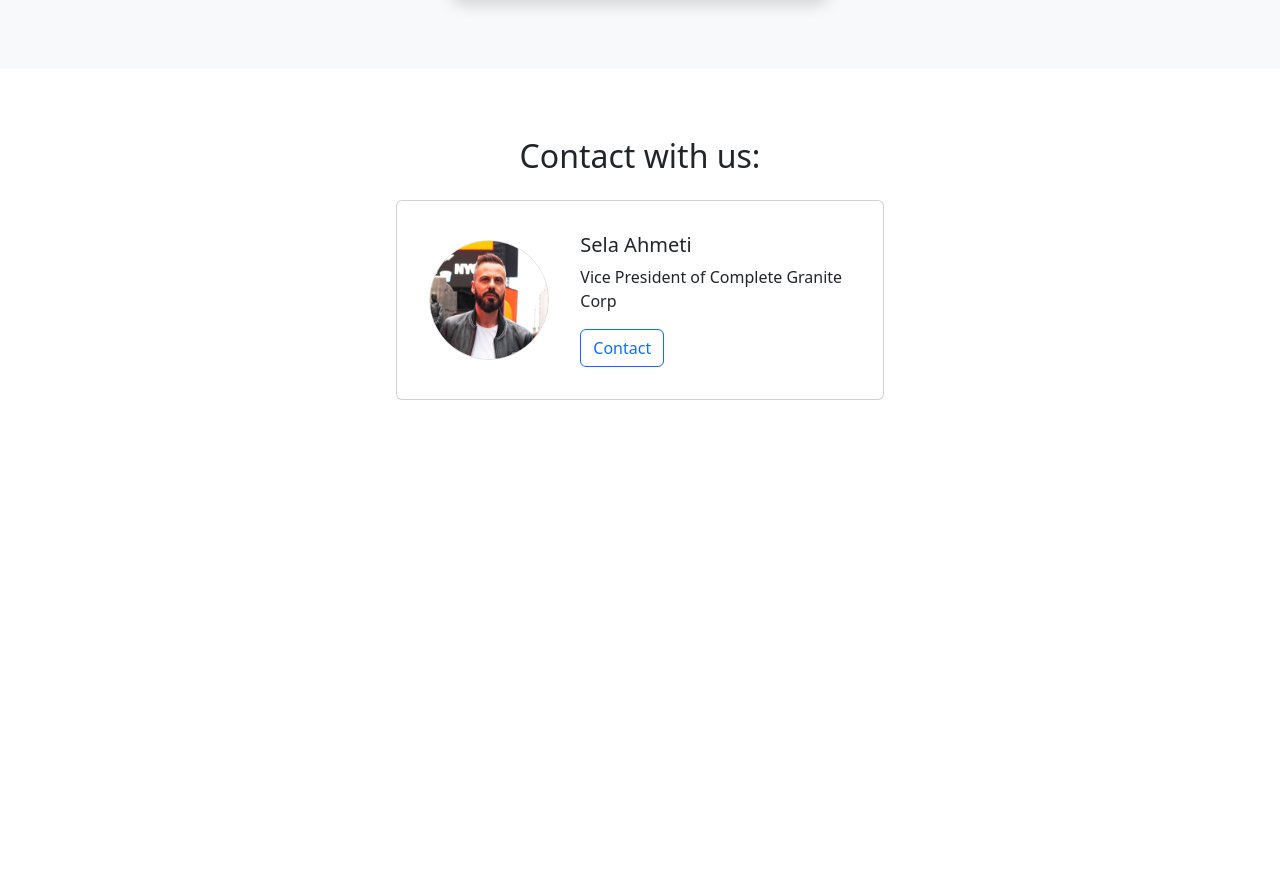
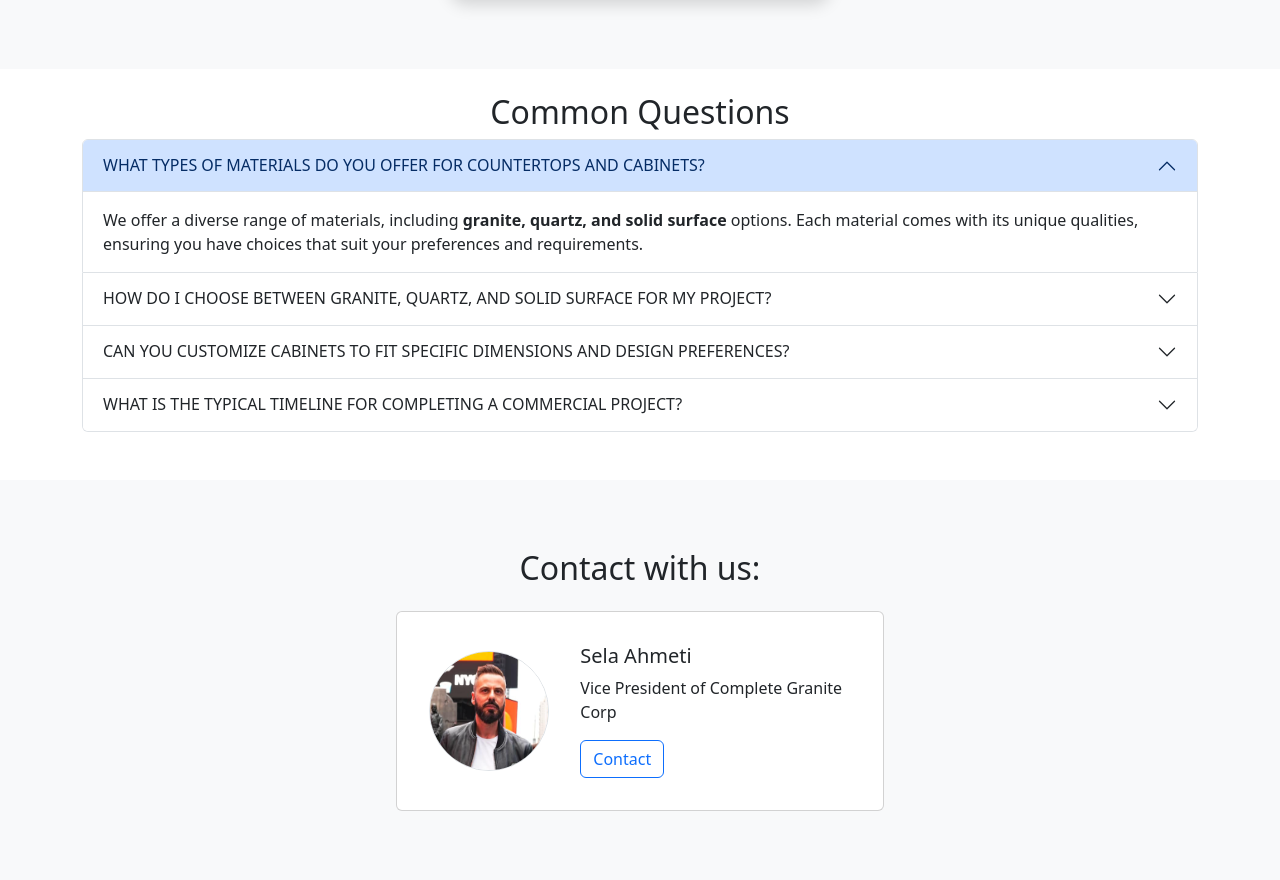
Before and after one commit to lirimahmeti/cgc.github.io, a plain HTML site: page index.html in a window 1280 px wide. Shown: the part 1700-2580 px from the top of the page. Before the commit the page ends 2169 px from the top, so only its background shows below. Drawn offline with nearby package versions, Linux system fonts and the light colour scheme.

Commit message:
added accordion

```diff
--- a/index.html
+++ b/index.html
@@ -23,7 +23,7 @@
                     <a class="nav-link active" aria-current="page" href="#">Home</a>
                   </li>
                   <li class="nav-item">
-                    <a class="nav-link" href="#">Link</a>
+                    <a class="nav-link" href="#contact">Contact</a>
                   </li>
                   <li class="nav-item dropdown">
                     <a class="nav-link dropdown-toggle" href="#" role="button" data-bs-toggle="dropdown" aria-expanded="false">
@@ -80,7 +80,60 @@
             </div>
         </div>
     </main>
-    <section class="container contact d-flex flex-column justify-content-center align-items-center">
+    <section class="container py-4">
+      <h2 class="text-center">Common Questions</h2>
+      <div class="accordion pb-4" id="accordionExample">
+        <div class="accordion-item">
+          <h2 class="accordion-header">
+            <button class="accordion-button  text-uppercase" type="button" data-bs-toggle="collapse" data-bs-target="#collapseOne" aria-expanded="true" aria-controls="collapseOne">
+              What types of materials do you offer for countertops and cabinets?
+            </button>
+          </h2>
+          <div id="collapseOne" class="accordion-collapse collapse show" data-bs-parent="#accordionExample">
+            <div class="accordion-body">
+              We offer a diverse range of materials, including <strong>granite, quartz, and solid surface</strong> options. Each material comes with its unique qualities, ensuring you have choices that suit your preferences and requirements.
+            </div>
+          </div>
+        </div>
+        <div class="accordion-item">
+          <h2 class="accordion-header ">
+            <button class="accordion-button collapsed text-uppercase" type="button" data-bs-toggle="collapse" data-bs-target="#collapseTwo" aria-expanded="false" aria-controls="collapseTwo">
+              How do I choose between granite, quartz, and solid surface for my project?
+            </button>
+          </h2>
+          <div id="collapseTwo" class="accordion-collapse collapse" data-bs-parent="#accordionExample">
+            <div class="accordion-body">
+              Your choice depends on factors such as aesthetic preferences, durability needs, and budget. Granite offers natural beauty, quartz offers engineered elegance and durability, while solid surface provides versatility and seamless designs. We can help you explore these options and recommend what fits your project best.
+            </div>
+          </div>
+        </div>
+        <div class="accordion-item">
+          <h2 class="accordion-header">
+            <button class="accordion-button collapsed text-uppercase" type="button" data-bs-toggle="collapse" data-bs-target="#collapseThree" aria-expanded="false" aria-controls="collapseThree">
+              Can you customize cabinets to fit specific dimensions and design preferences?
+            </button>
+          </h2>
+          <div id="collapseThree" class="accordion-collapse collapse" data-bs-parent="#accordionExample">
+            <div class="accordion-body">
+              <strong>Absolutely.</strong> Our cabinets are <strong>fully customizable</strong> to match your desired dimensions, style, and storage needs. We work closely with you to ensure the final design reflects your vision.
+            </div>
+          </div>
+        </div>
+        <div class="accordion-item">
+          <h2 class="accordion-header">
+            <button class="accordion-button collapsed text-uppercase" type="button" data-bs-toggle="collapse" data-bs-target="#collapseFour" aria-expanded="false" aria-controls="collapseTwo">
+              What is the typical timeline for completing a commercial project?
+            </button>
+          </h2>
+          <div id="collapseFour" class="accordion-collapse collapse" data-bs-parent="#accordionExample">
+            <div class="accordion-body">
+              The timeline varies depending on the project's size and complexity. We work diligently to provide accurate estimates and adhere to project milestones. <strong>Our goal is to deliver within a timeframe that aligns with your project's needs.</strong>
+            </div>
+          </div>
+        </div>
+      </div>
+    </section>
+    <section class="container-fluid contact d-flex flex-column justify-content-center align-items-center bg-light">
         <h2 class="mb-4">Contact with us:</h2>
         <div class="card d-block p-3" id="contact">
             <div class="row g-0">
```
Also changed, not shown: stylesheet.scss (line endings or trailing spaces).
